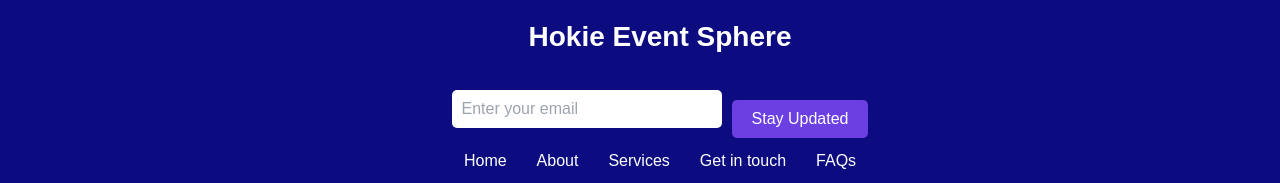
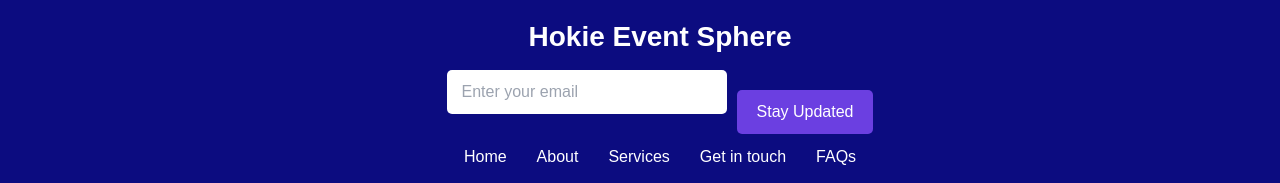
Before and after one commit to manojdintakurti/hokie-event-sphere, a React (Create React App) app in the folder frontend/: page / in a window 1280 px wide. Shown: the part 761-944 px from the top of the page. Built offline with nearby package versions, Linux system fonts and the light colour scheme; no server answers.

Commit message:
improved UI for userprofile

```diff
--- a/frontend/src/styles/Footer.css
+++ b/frontend/src/styles/Footer.css
@@ -28,28 +28,32 @@
     display: flex;
     justify-content: center;
     align-items: center;
-    margin-bottom: 10px;
-    gap: 10px;
+    margin: 20px 0;
+    height: 44px; /* Fixed height for the container */
 }
 
 .subscribe-input {
-    padding: 10px;
+    height: 100%;
+    width: 250px;
+    padding: 0 15px;
+    border: none;
     border-radius: 5px;
-    border: none;
     font-size: 16px;
-    width: 250px;
-    margin: 0;
+    margin-right: 10px;
 }
 
 .subscribe-button {
+    height: 100%;
     background-color: #6b3fe1;
     color: white;
     border: none;
     border-radius: 5px;
-    padding: 10px 20px;
+    padding: 0 20px;
     cursor: pointer;
     font-size: 16px;
-    height: fit-content;
+    display: flex;
+    align-items: center;
+    justify-content: center;
 }
 
 .subscribe-button:hover {
```
